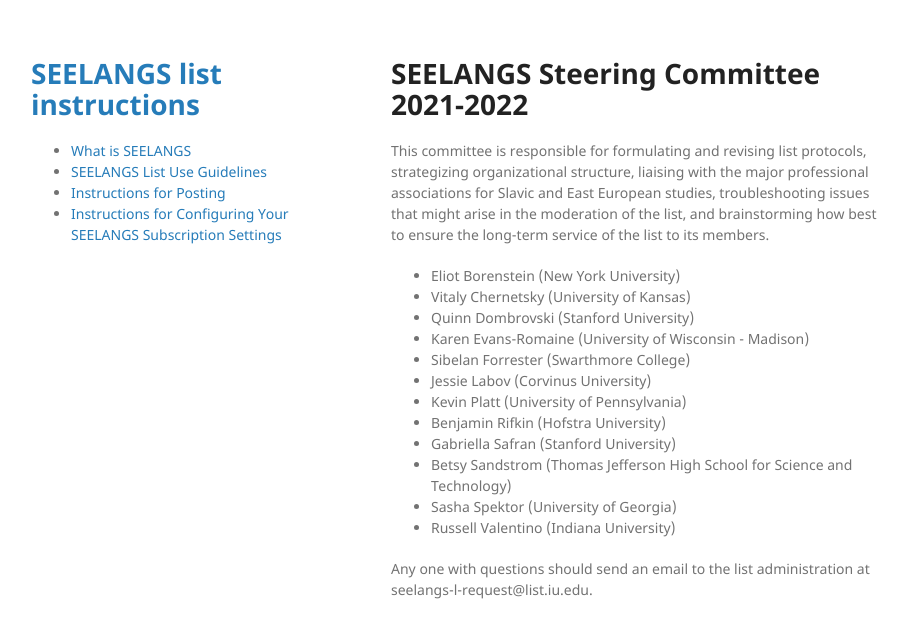
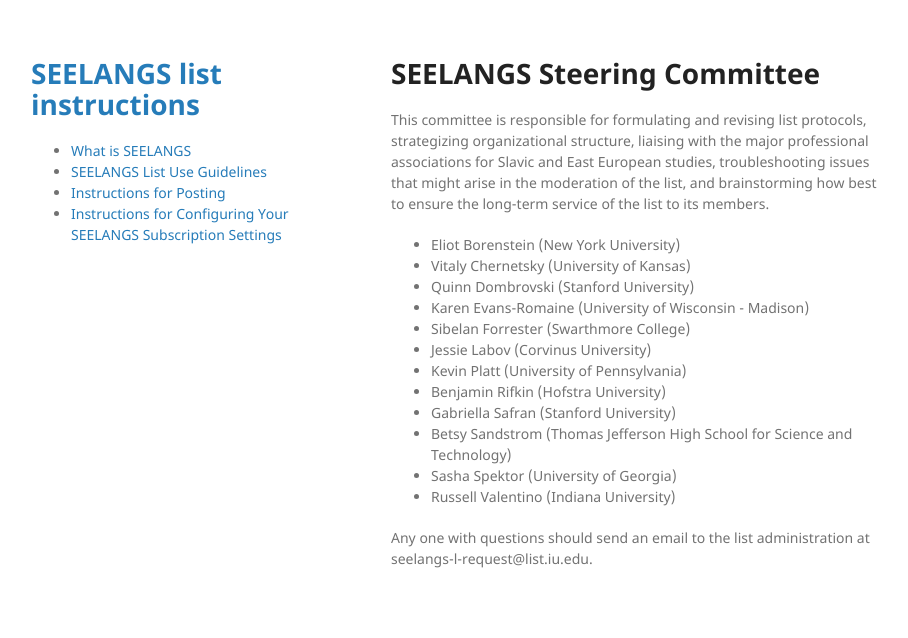
Before and after one commit to seelangs/seelangs.github.io, a Jekyll site: the page built from committee.md, in a window 1280 px wide. Shown: the top 638 px of the page, without its empty margins (179-1087 px from the left). Built offline with Jekyll 4.4.1, drawn with Linux system fonts in a browser that asks for light colours; the repository's description, which GitHub fills in, is left out; our own code applies the rules of GitHub Pages for plain Markdown files.

Commit message:
Update committee.md

```diff
--- a/committee.md
+++ b/committee.md
@@ -2,7 +2,7 @@
 layout: default
 ---
 
-# SEELANGS Steering Committee 2021-2022
+# SEELANGS Steering Committee
 
 This committee is responsible for formulating and revising list protocols, strategizing organizational structure, liaising with the major professional associations for Slavic and East European studies, troubleshooting issues that might arise in the moderation of the list, and brainstorming how best to ensure the long-term service of the list to its members.
 
```
